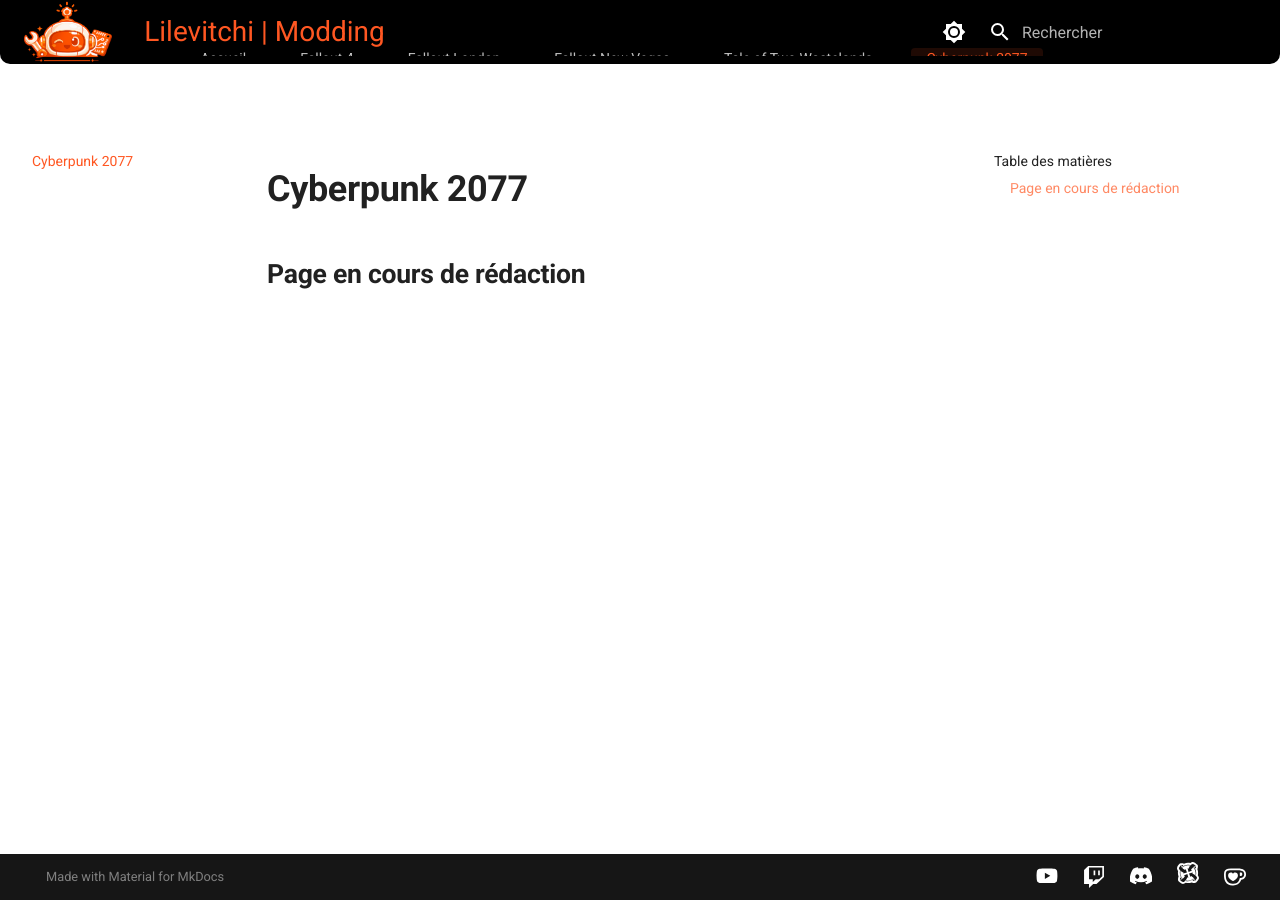
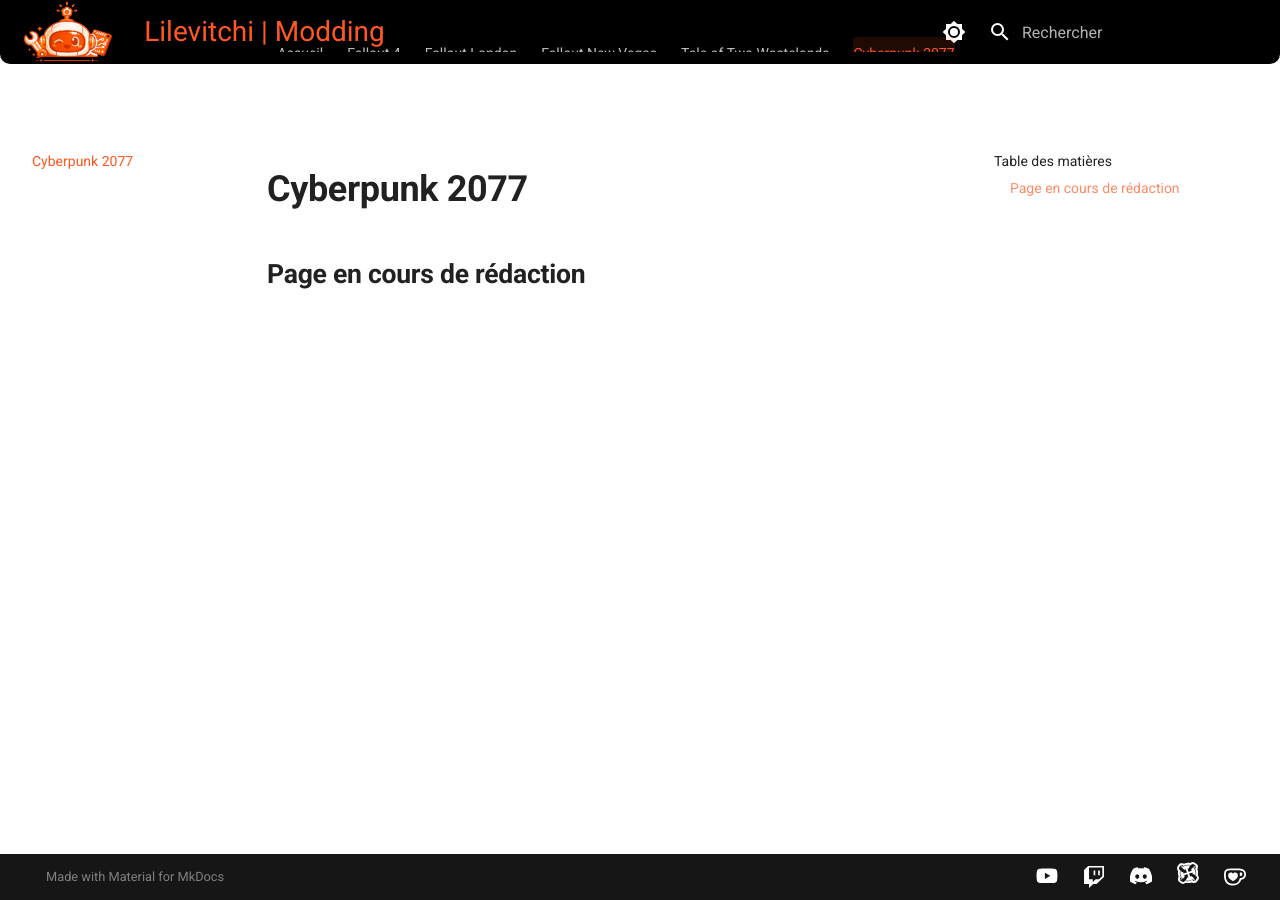
Before and after one commit to Lilevitchi/lilevitchi.github.io, an MkDocs documentation site: the page built from docs/cyberpunk/index.md, in a window 1280 px wide. Built offline with MkDocs 1.6.1 and Material for MkDocs 9.7.7, drawn with Linux system fonts in a browser that asks for light colours.

Commit message:
Update extra.css

```diff
--- a/docs/stylesheets/extra.css
+++ b/docs/stylesheets/extra.css
@@ -112,31 +112,31 @@
 /* 2.1 Conteneur des onglets déplacés dans le header (via JS) */
 [data-md-color-scheme] .md-tabs.in-header {
   position: absolute;
-  bottom: 8px;
+  bottom: 12px;
   left: 0;
   width: 100%;
   background: transparent;
-     pointer-events: none;
+     /*pointer-events: none;*/
 }
 
 /* 2.2 Liste des onglets */
 [data-md-color-scheme] .md-tabs.in-header .md-tabs__list {
-     display: flex;
+     /*display: flex;*/
   justify-content: center;
-  /*align-items: flex-end;*/
-     align-items: center;
+  align-items: flex-end;
+     /*align-items: center;
      height: 25px;
      margin: 0;
      padding: 0;
-     pointer-events: auto;
+     pointer-events: auto;*/
 }
 
 /* 2.3 Onglet — état normal */
 [data-md-color-scheme] .md-tabs.in-header .md-tabs__link {
   display: inline-block;
-  /*padding: 7px 0 6px;*/
-      padding: 2px 15px !important;
-      line-height: 1.2;
+  padding: 7px 0 6px;
+     /* padding: 2px 15px !important;
+      line-height: 1.2;*/
   border-bottom: 3px solid transparent;
   border-radius: var(--radius-sm) var(--radius-sm) 0 0;
 
```
